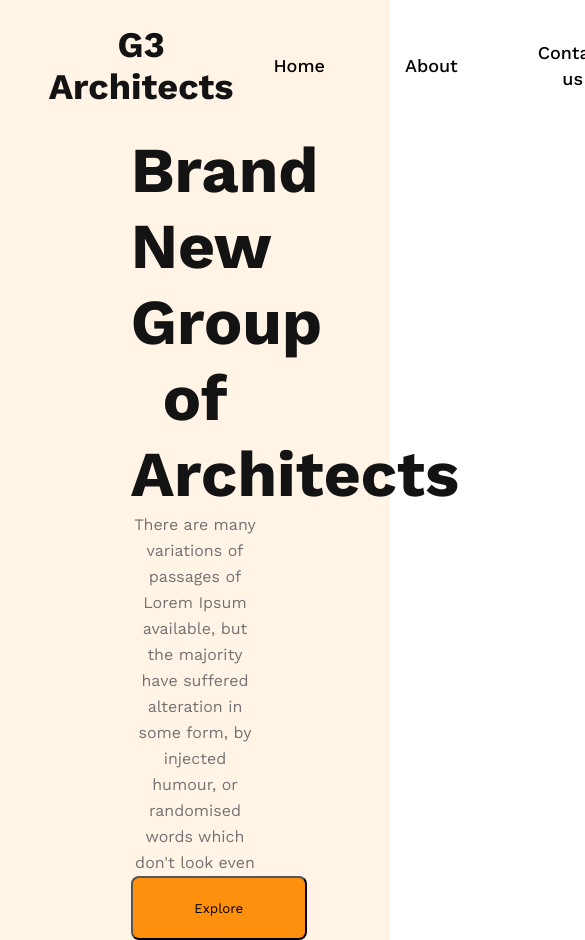
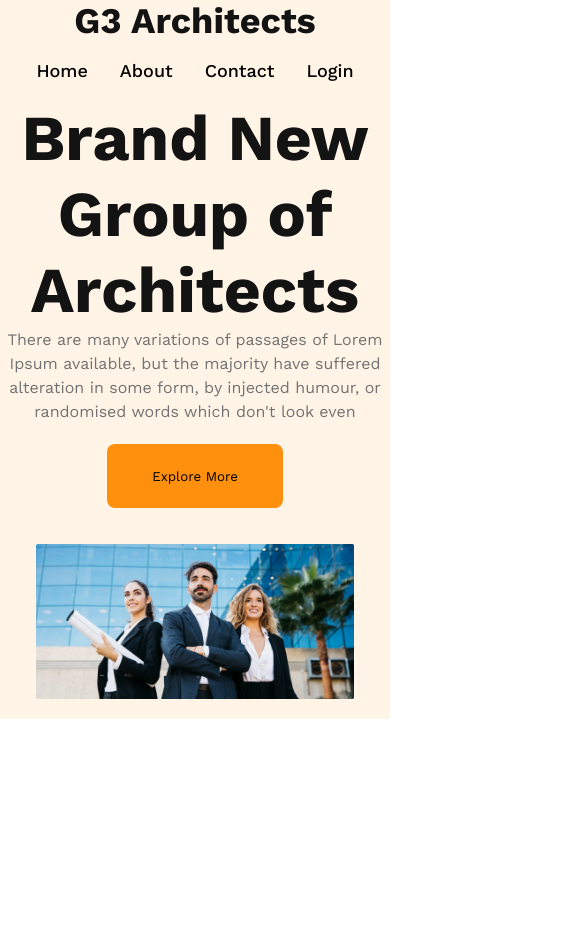
Before and after one commit to sujonifty/g3-architect-website, a plain HTML site: page index.html in a window 390 px wide. Shown: the top 940 px of the page, 585 px wide, since content can reach past the window. After the commit the page ends 844 px from the top, so only its background shows below. Drawn offline with nearby package versions, Linux system fonts and the light colour scheme.

Commit message:
completed smaller & medium devices responsive

```diff
--- a/index.html
+++ b/index.html
@@ -22,15 +22,17 @@
                 <ul>
                     <li><a href="">Home</a></li>
                     <li><a href="">About</a></li>
-                    <li><a href="">Contact us</a></li>
+                    <li><a href="">Contact</a></li>
                     <li><a href="">Login</a></li>
                 </ul>
             </nav>
             <div class="banner">
                 <h2 class="banner-title">Brand New Group of Architects </h2>
                 <p class="banner-description">There are many variations of passages of Lorem Ipsum available, but the majority have suffered alteration in some form, by injected humour, or randomised words which don't look even</p>
-                <button class="btn-primary">Explore</button>
-
+                <button class="btn-primary">Explore More</button>
+            </div>
+            <div class="banner-img">
+                <img src="images/banner.png" alt="banner image">
             </div>
         </section>
     </header>
--- a/style.css
+++ b/style.css
@@ -13,8 +13,10 @@
 .btn-primary {
     width: 11rem;
     height: 4rem;
-    flex-shrink: 0;
-    border-radius: 8px;
+    margin: 1.25rem;
+    padding: 1rem;
+    border: 0rem;
+    border-radius: 0.5rem;
     background: #FF900E;
     text-align: center;
 }
@@ -63,20 +65,57 @@ a {
 .banner {
     width: 44%;
     margin: 0px auto;
+    text-align: center;
 }
 
 .banner-title {
     color: #131313;
-    text-align: center;
     font-size: 4rem;
     font-weight: 700;
 }
 
 .banner-description {
     color: #727272;
-    text-align: center;
     font-size: 1rem;
     font-weight: 400;
-    line-height: 26px;
+    line-height: 1.5rem;
+}
 
+.banner-img img{
+    width:calc(100% - 4rem) ;
+    padding: 1rem 2rem;
 }
+
+
+
+
+
+/* --------small device------- */
+@media screen and (max-width:576px){
+
+    .same-container {
+        width: 98%;
+        margin: 0rem auto;
+    }
+    nav {
+
+        flex-direction: column;
+    }
+    .nav-bar ul li{
+        margin: 1rem;
+    }
+    .banner {
+        width: 100%;
+    }
+}
+
+/* --------medium device------- */
+@media screen and (min-width: 577px)  and (max-width: 992px) {
+    nav {
+
+        flex-direction: column;
+    }
+    .banner {
+        width: 100%;
+    }
+}
```
